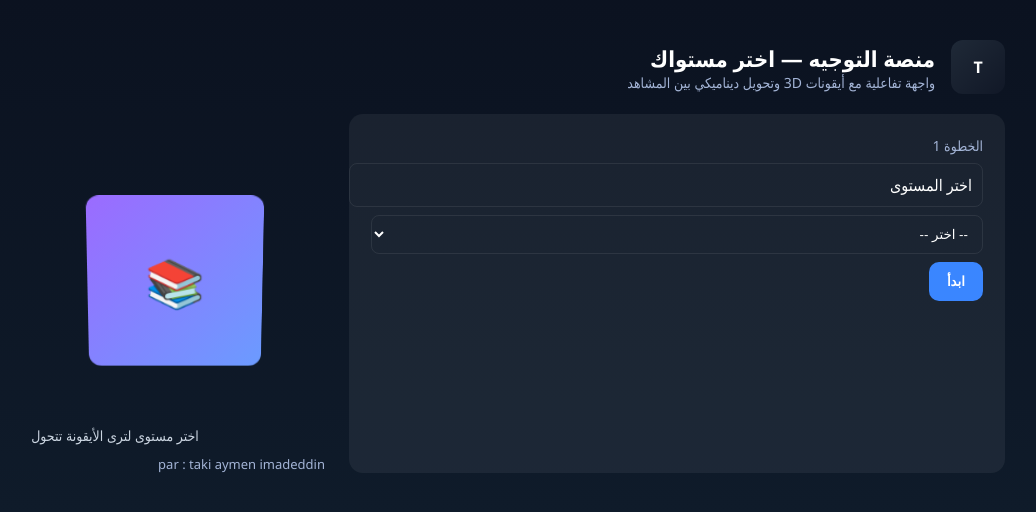
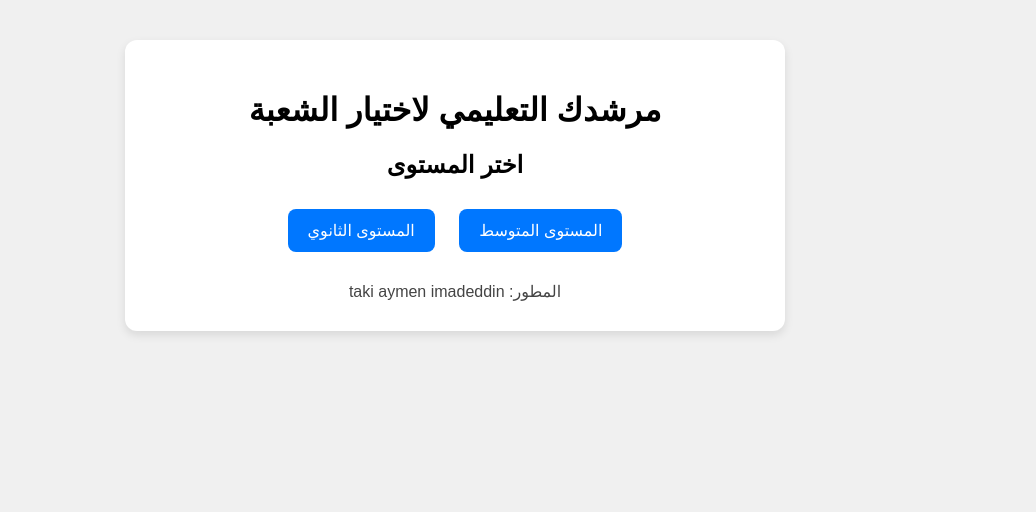
Before and after one commit to emattemat-cmyk/Tawjih, a plain HTML site: page templates/index.html in a window 1280 px wide. Shown: the whole page, without its empty margins (185-1221 px from the left). Drawn offline with Linux system fonts and the light colour scheme.

Commit message:
Update index.html

```diff
--- a/templates/index.html
+++ b/templates/index.html
@@ -1,115 +1,79 @@
 <!DOCTYPE html>
-<html lang="ar">
+<html lang="ar" dir="rtl">
 <head>
-<meta charset="utf-8"/>
-<title>منصة التوجيه — الواجهة</title>
-<meta name="viewport" content="width=device-width,initial-scale=1">
+<meta charset="UTF-8">
+<title>مرشدك التعليمي</title>
 <style>
-body{font-family:Segoe UI,Tahoma,Arial;direction:rtl;background:linear-gradient(180deg,#0b1220,#0f1b2a);color:#fff;margin:0;padding:20px}
-.wrap{max-width:1100px;margin:0 auto;padding:20px}
-header{display:flex;align-items:center;gap:16px;margin-bottom:20px}
-header h1{margin:0;font-size:22px}
-.small{color:#a3b4d6;font-size:14px}
-.grid{display:grid;grid-template-columns:1fr 420px;gap:24px}
-.panel{background:rgba(255,255,255,0.06);border-radius:14px;padding:22px}
-label,select,input{display:block;width:100%;margin:8px 0;padding:10px;border-radius:8px;border:1px solid rgba(255,255,255,0.08);background:transparent;color:#fff}
-button.cta{padding:12px 18px;background:#3A86FF;border:none;color:#fff;border-radius:10px;cursor:pointer;font-weight:700}
-.scene{display:none;opacity:0;transform:translateY(10px);transition:all .4s ease}
-.scene.active{display:block;opacity:1;transform:translateY(0)}
-.cube-wrap{perspective:900px;width:300px;height:300px;display:flex;align-items:center;justify-content:center;margin-bottom:12px}
-.cube{width:160px;height:160px;transform-style:preserve-3d;transition:transform .9s cubic-bezier(.2,.8,.2,1);position:relative}
-.face{position:absolute;width:160px;height:160px;border-radius:12px;display:flex;align-items:center;justify-content:center;font-size:28px;color:#fff;backface-visibility:hidden}
-.face.front{background:linear-gradient(135deg,#2b78f6,#6dd3ff);transform:translateZ(80px)}
-.face.right{background:linear-gradient(135deg,#ff7a7a,#ffb47a);transform:rotateY(90deg) translateZ(80px)}
-.face.left{background:linear-gradient(135deg,#9b6bff,#6b9bff);transform:rotateY(-90deg) translateZ(80px)}
-.face.back{background:linear-gradient(135deg,#6bffb0,#2bd39c);transform:rotateY(180deg) translateZ(80px)}
-.cube.animate-rotate{animation:rotateCube 4s linear infinite}
-@keyframes rotateCube{0%{transform:rotateX(-12deg) rotateY(0deg)}100%{transform:rotateX(-12deg) rotateY(360deg)}}
-.icon{font-size:44px}
-.note{color:#cbd5e1;font-size:14px;text-align:center}
-.dev{margin-top:10px;color:#a3b4d6;font-size:13px}
-@media(max-width:900px){.grid{grid-template-columns:1fr}}
+ body { font-family: sans-serif; background:#f0f0f0; margin:0; }
+ .box { max-width:600px; margin:40px auto; background:#fff; padding:30px;
+        border-radius:12px; box-shadow:0 4px 10px rgba(0,0,0,0.1); text-align:center; }
+ button { padding:12px 20px; border:none; background:#0077ff; color:#fff;
+          font-size:16px; border-radius:8px; margin:10px; cursor:pointer; }
+ button:hover { background:#005acc; }
+ select, input { width:100%; padding:10px; margin-top:10px; }
+ .hidden { display:none; }
+ footer { margin-top:20px; text-align:center; color:#444; }
 </style>
 </head>
+
 <body>
-<div class="wrap">
-<header>
-  <div style="width:54px;height:54px;border-radius:12px;background:linear-gradient(135deg,#1f2937,#111827);display:flex;align-items:center;justify-content:center;font-weight:800">T</div>
-  <div>
-    <h1>منصة التوجيه — اختر مستواك</h1>
-    <div class="small">واجهة تفاعلية مع أيقونات 3D وتحويل ديناميكي بين المشاهد</div>
-  </div>
-</header>
-<div class="grid">
-  <div class="panel">
-    <!-- مشاهد -->
-    <div id="scene-start" class="scene active">
-      <div class="small">الخطوة 1</div>
-      <label>اختر المستوى</label>
-      <select id="levelSelect">
-        <option value="">-- اختر --</option>
-        <option value="middle">متوسط</option>
-        <option value="high_scientifique">ثانوي علمي</option>
-        <option value="high_litteraire">ثانوي أدبي</option>
-      </select>
-      <button class="cta" onclick="gotoScene()">ابدأ</button>
-    </div>
 
-    <!-- نموذج المتوسط -->
-    <div id="scene-middle" class="scene">
-      <div class="small">متوسط — أدخل نقاط الفصول والمعدل السنوي لكل مادة</div>
-      <form id="form-middle">
-        <table>
-          <tr><th>المادة</th><th>فصل1</th><th>فصل2</th><th>فصل3</th><th>السنوي</th></tr>
-          <tr><td>اللغة العربية</td><td><input name="اللغة_العربية_t1" type="number"></td><td><input name="اللغة_العربية_t2" type="number"></td><td><input name="اللغة_العربية_t3" type="number"></td><td><input name="اللغة_العربية_annual" type="number"></td></tr>
-          <tr><td>الرياضيات</td><td><input name="الرياضيات_t1" type="number"></td><td><input name="الرياضيات_t2" type="number"></td><td><input name="الرياضيات_t3" type="number"></td><td><input name="الرياضيات_annual" type="number"></td></tr>
-          <tr><td>الفرنسية</td><td><input name="الفرنسية_t1" type="number"></td><td><input name="الفرنسية_t2" type="number"></td><td><input name="الفرنسية_t3" type="number"></td><td><input name="الفرنسية_annual" type="number"></td></tr>
-          <tr><td>الفيزياء</td><td><input name="الفيزياء_t1" type="number"></td><td><input name="الفيزياء_t2" type="number"></td><td><input name="الفيزياء_t3" type="number"></td><td><input name="الفيزياء_annual" type="number"></td></tr>
-          <tr><td>العلوم الطبيعية</td><td><input name="العلوم_طبيعية_t1" type="number"></td><td><input name="العلوم_طبيعية_t2" type="number"></td><td><input name="العلوم_طبيعية_t3" type="number"></td><td><input name="العلوم_طبيعية_annual" type="number"></td></tr>
-        </table>
-        <button class="cta" type="button" onclick="submitForm('form-middle')">احسب الشعبة المناسبة</button>
-      </form>
-    </div>
-    <!-- باقي المشاهد العلمية والأدبية مشابهة (تقدر تضيف بنفس الطريقة) -->
-  </div>
+<div class="box">
+<h1>مرشدك التعليمي لاختيار الشعبة</h1>
 
-  <div class="side">
-    <div class="cube-wrap">
-      <div id="cube" class="cube animate-rotate">
-        <div class="face front"><div class="icon" id="icon-front">🎓</div></div>
-        <div class="face right"><div class="icon" id="icon-right">🔬</div></div>
-        <div class="face left"><div class="icon" id="icon-left">📚</div></div>
-        <div class="face back"><div class="icon" id="icon-back">🧭</div></div>
-      </div>
-    </div>
-    <div class="note" id="scene-note">اختر مستوى لترى الأيقونة تتحول</div>
-    <div class="dev">par : taki aymen imadeddin</div>
-  </div>
+<!-- اختيار المستوى -->
+<div id="levelBox">
+    <h2>اختر المستوى</h2>
+    <button onclick="chooseMiddle()">المستوى المتوسط</button>
+    <button onclick="chooseSecondary()">المستوى الثانوي</button>
 </div>
+
+<!-- اختيار الشعبة للثانوي -->
+<div id="secTypeBox" class="hidden">
+    <h2>اختر الشعبة الحالية في السنة الأولى ثانوي</h2>
+    <button onclick="selectScience()">ثانوي علمي</button>
+    <button onclick="selectLiterary()">ثانوي أدبي</button>
+</div>
+
+<!-- النموذج -->
+<form id="mainForm" method="POST" action="/analyze" class="hidden">
+    <input type="hidden" name="level" id="levelInput">
+    <input type="hidden" name="sec_type" id="secTypeInput">
+
+    <button type="submit">تحليل النتائج</button>
+</form>
+
+<footer>
+المطور: taki aymen imadeddin
+</footer>
+
 </div>
 
 <script>
-const scenes = {
-  start: document.getElementById('scene-start'),
-  middle: document.getElementById('scene-middle')
-  // highSci, highLit تضيفهم هنا
-};
-function hideAll(){ Object.values(scenes).forEach(s=>s.classList.remove('active')) }
-function show(scene){ hideAll(); scene.classList.add('active') }
-function gotoScene(){
-  const v = document.getElementById('levelSelect').value;
-  const note = document.getElementById('scene-note');
-  if(v==='middle'){ show(scenes.middle); note.textContent='نموذج المتوسط — أدخل النقاط'; }
-  else alert('اختر مستوى');
+function chooseMiddle(){
+    document.getElementById("levelInput").value = "middle";
+    document.getElementById("levelBox").classList.add("hidden");
+    document.getElementById("mainForm").classList.remove("hidden");
 }
-function submitForm(formId){
-  const form = document.getElementById(formId);
-  const data = new FormData();
-  Array.from(form.querySelectorAll('input')).forEach(inp=>{if(inp.name) data.append(inp.name, inp.value||0)});
-  fetch('/analyze',{method:'POST',body:data}).then(r=>r.text()).then(html=>{
-    const win = window.open(); win.document.open(); win.document.write(html); win.document.close();
-  }).catch(err=>alert('حدث خطأ'));
+
+function chooseSecondary(){
+    document.getElementById("levelInput").value = "secondary";
+    document.getElementById("levelBox").classList.add("hidden");
+    document.getElementById("secTypeBox").classList.remove("hidden");
+}
+
+function selectScience(){
+    document.getElementById("secTypeInput").value = "science";
+    document.getElementById("secTypeBox").classList.add("hidden");
+    document.getElementById("mainForm").classList.remove("hidden");
+}
+
+function selectLiterary(){
+    document.getElementById("secTypeInput").value = "literary";
+    document.getElementById("secTypeBox").classList.add("hidden");
+    document.getElementById("mainForm").classList.remove("hidden");
 }
 </script>
+
 </body>
 </html>
```
